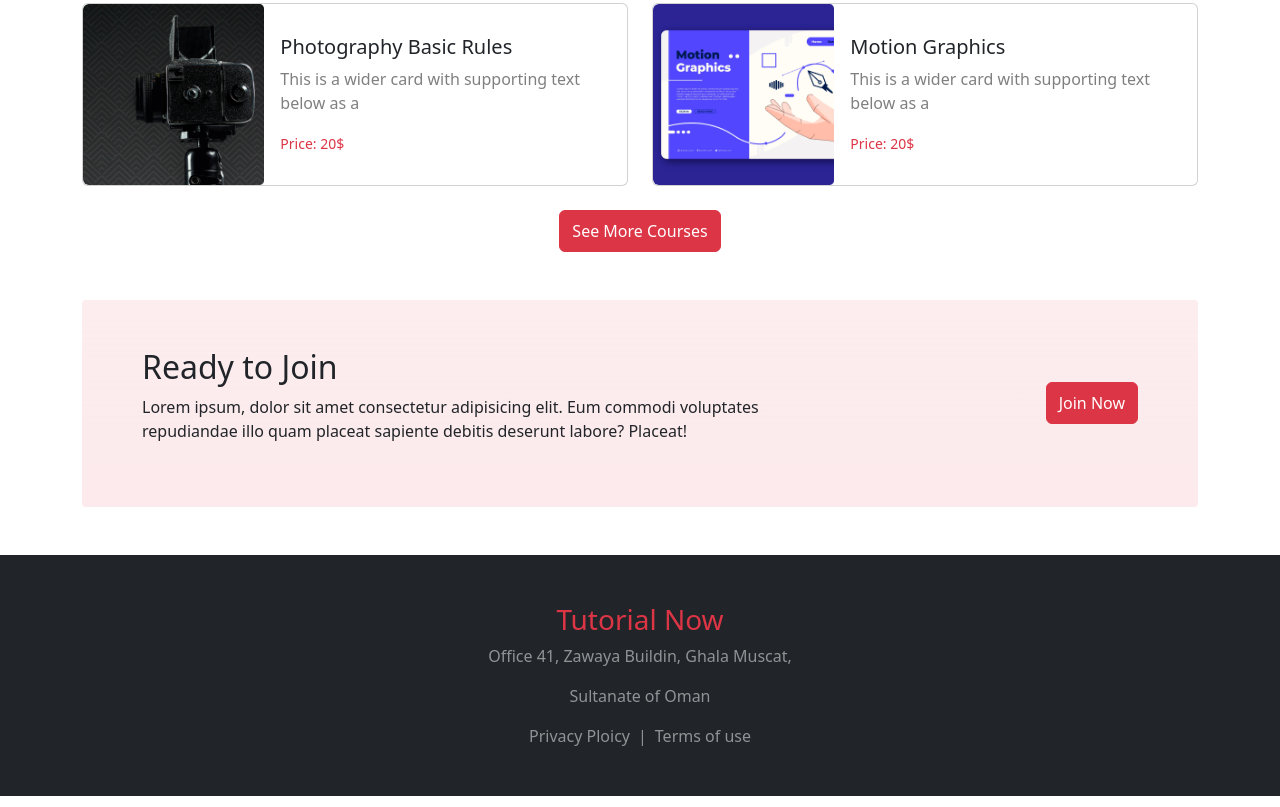
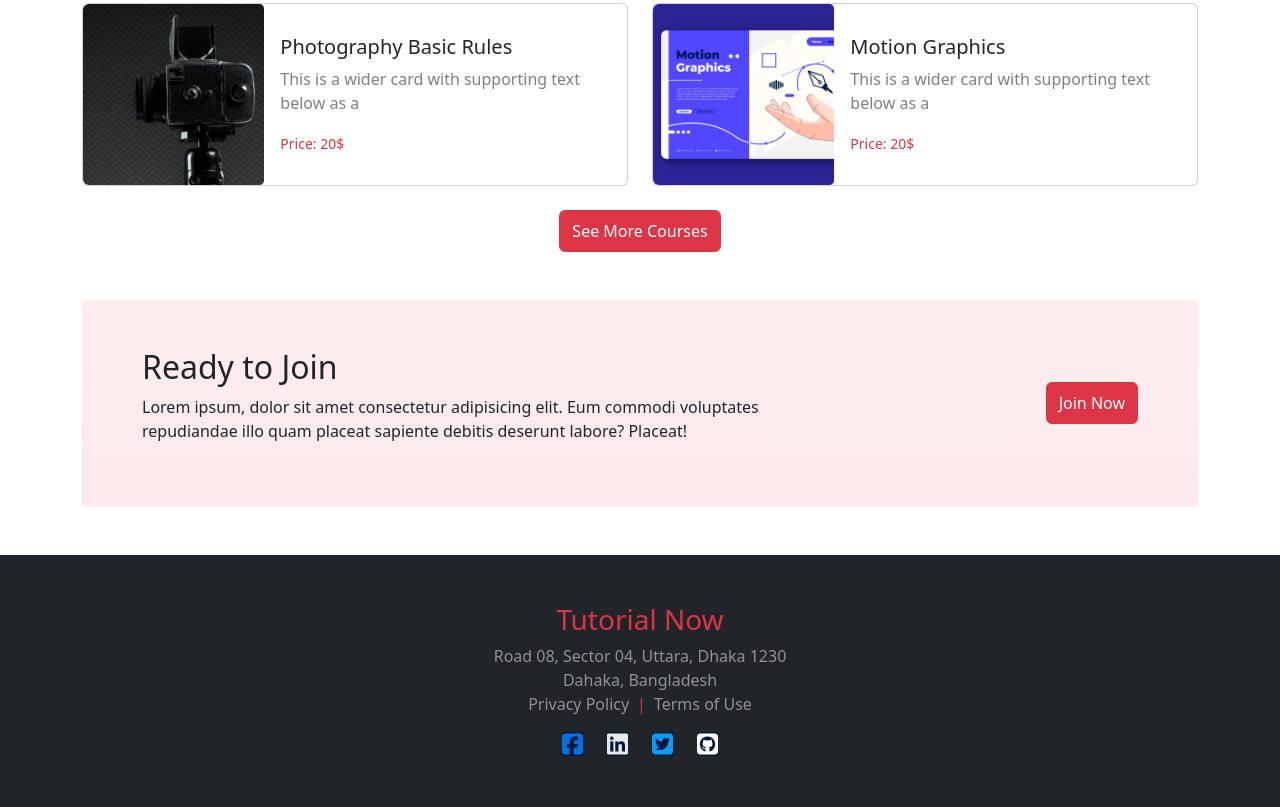
Before and after one commit to Springhawk27/tutorial-now-bootstrap, a plain HTML site: page index.html in a window 1280 px wide. Shown: the part 1246-2053 px from the top of the page. Drawn offline with nearby package versions, Linux system fonts and the light colour scheme.

Commit message:
footer done

```diff
--- a/css/style.css
+++ b/css/style.css
@@ -5,3 +5,32 @@
     padding-top: 1.25rem;
     padding-bottom: 1.25rem;
 }
+
+
+.facebook {
+    font-size: 24px;
+    color: #0371E5;
+    background-color: #021A3B;
+
+}
+
+.twitter {
+    font-size: 24px;
+    color: #0F9AFB;
+    background-color: #021A3B;
+
+}
+
+.linkedin {
+    font-size: 24px;
+    color: #E9E9EA;
+    background-color: #021A3B;
+
+}
+
+.github {
+    font-size: 24px;
+    color: white;
+    background-color: #021A3B;
+
+}
--- a/index.html
+++ b/index.html
@@ -6,6 +6,8 @@
     <meta http-equiv="X-UA-Compatible" content="IE=edge">
     <meta name="viewport" content="width=device-width, initial-scale=1.0">
     <title>Tutorial Now</title>
+    <!-- font awesome kit  -->
+    <script src="https://kit.fontawesome.com/ebd146b81d.js" crossorigin="anonymous"></script>
 
     <!-- bootstrap css cdn link  -->
     <link href="https://cdn.jsdelivr.net/npm/bootstrap@5.2.0/dist/css/bootstrap.min.css" rel="stylesheet"
@@ -315,17 +317,32 @@
         <section class="container-fluid m-0 p-0 bg-dark text-white">
             <div class="d-flex flex-column  justify-content-center align-items-center p-5">
                 <h2 class="text-danger fs-3 ">Tutorial Now</h2>
-                <p class="text-white-50">Office 41, Zawaya Buildin, Ghala Muscat, </p>
-                <p class="text-white-50">Sultanate of Oman</p>
-                <div class="d-flex justify-content-center align-items-center">
+                <p class="text-white-50 m-0">Road 08, Sector 04, Uttara, Dhaka 1230 </p>
+                <p class="text-white-50 m-0">Dahaka, Bangladesh</p>
+                <div class="d-flex justify-content-center align-items-center gap-2">
 
-                    <a class="text-decoration-none text-white-50 me-2" href="http://" target="_blank"
+                    <a class="text-decoration-none text-white-50 " href="http://" target="_blank"
                         rel="noopener noreferrer">Privacy
-                        Ploicy</a>
-                    <span class="text-white-50">|</span>
-                    <a class="text-decoration-none text-white-50 ms-2" href="http://" target="_blank"
+                        Policy</a>
+                    <span class="text-danger">|</span>
+                    <a class="text-decoration-none text-white-50 " href="http://" target="_blank"
                         rel="noopener noreferrer">Terms of
-                        use</a>
+                        Use</a>
+                </div>
+                <div class="d-flex justify-content-center align-items-center gap-4 mt-3">
+
+                    <a href="https://www.facebook.com/sajjadmahmudkhan" target="_blank" rel="noopener noreferrer"><i
+                            class="fab fa-facebook-square facebook"></i></a>
+                    <a href="https://www.linkedin.com/in/sajjad-mahmud-3852a316b/" target="_blank"><i
+                            class="fab fa-linkedin linkedin"></i></a>
+
+                    <a href="https://twitter.com/?lang=en" target="_blank" rel="noopener noreferrer"><i
+                            class="fab fa-twitter-square twitter"></i></a>
+
+
+                    <a href="https://github.com/Springhawk27" target="_blank" rel="noopener noreferrer"><i
+                            class="fab fa-github-square github"></i></a>
+
                 </div>
             </div>
         </section>
```
